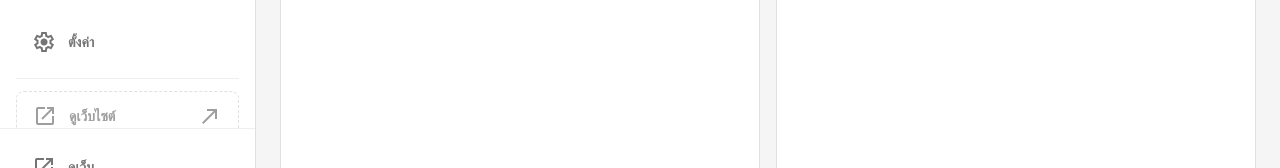
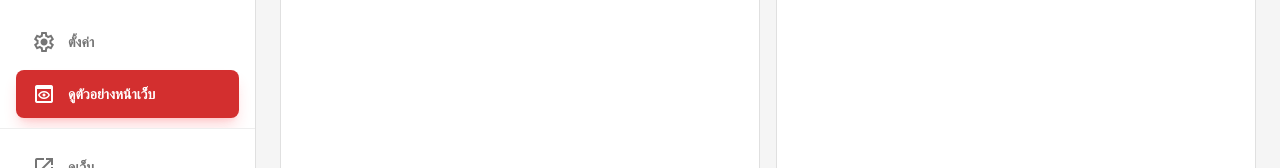
Before and after one commit to dmz2001TH/nucha-website, a Next.js app: page /admin/page-preview in a window 1280 px wide. Shown: the part 543-711 px from the top of the page. Built offline with nearby package versions, Linux system fonts and the light colour scheme; no server answers; the database is empty; sample sign-in values are in the browser's storage.

Commit message:
feat: add page-preview to admin sidebar menu

```diff
--- a/src/app/admin/layout.tsx
+++ b/src/app/admin/layout.tsx
@@ -38,6 +38,7 @@ function AdminLayoutContent({ children }: { children: React.ReactNode }) {
     { href: '/admin/media', label: 'มีเดีย', icon: 'perm_media' },
     { href: '/admin/users', label: 'ผู้ใช้งาน', icon: 'group' },
     { href: '/admin/settings', label: 'ตั้งค่า', icon: 'settings' },
+    { href: '/admin/page-preview', label: 'ดูตัวอย่างหน้าเว็บ', icon: 'preview' },
     { divider: true },
     { href: '/', label: 'ดูเว็บไซต์', icon: 'open_in_new', external: true }
   ]
```
